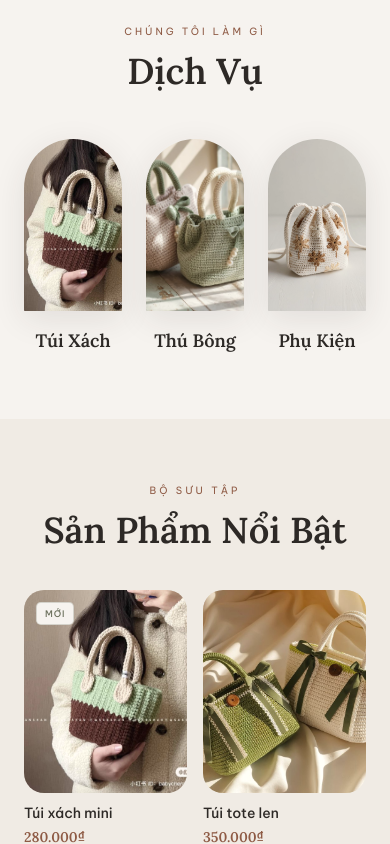
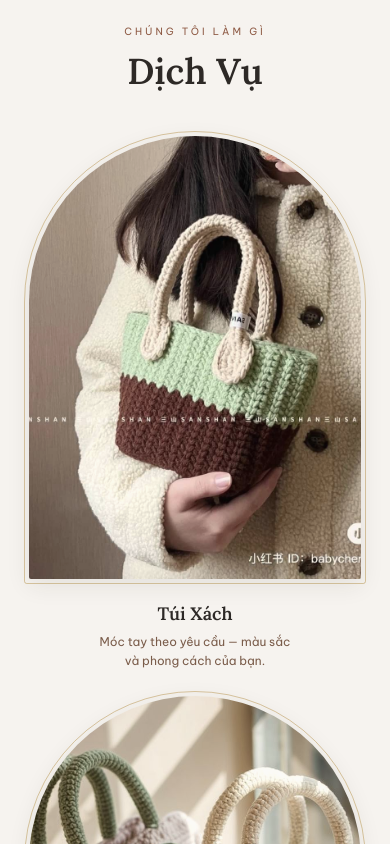
Before and after one commit to lanhphammttb/hala-landing, a Next.js app: page / in a window 390 px wide. Shown: the part 940-1784 px from the top of the page. Built offline with nearby package versions, Linux system fonts and the light colour scheme.

Commit message:
fix: services arch 3:4 ratio, gold border frame, subtitle, 1/2/3-col responsive grid

```diff
--- a/src/components/fleur/Services.tsx
+++ b/src/components/fleur/Services.tsx
@@ -4,34 +4,53 @@ import FadeIn from "./FadeIn";
 import VintageImage from "./VintageImage";
 
 const services = [
-  { title: "Túi Xách", img: "/anh1.jpg" },
-  { title: "Thú Bông", img: "/anh3.jpg" },
-  { title: "Phụ Kiện", img: "/anh4.jpg" },
+  {
+    title: "Túi Xách",
+    sub: "Móc tay theo yêu cầu — màu sắc và phong cách của bạn.",
+    img: "/anh1.jpg",
+  },
+  {
+    title: "Thú Bông",
+    sub: "Quà tặng dễ thương, ý nghĩa cho mọi dịp.",
+    img: "/anh3.jpg",
+  },
+  {
+    title: "Phụ Kiện",
+    sub: "Mũ, khăn, túi nhỏ — nhận order bất kỳ.",
+    img: "/anh4.jpg",
+  },
 ];
 
 export default function FleurServices() {
   return (
-    <section id="services" className="py-16 md:py-24 px-6 md:px-10"
+    <section id="services" className="py-16 md:py-20 px-6 md:px-10"
       style={{ backgroundColor: "#F6F3EF" }}>
       <div className="max-w-360 mx-auto">
 
         <FadeIn>
-          <div className="text-center mb-12">
+          <div className="text-center mb-10">
             <p className="text-[10px] tracking-[0.3em] uppercase text-accent mb-3">Chúng tôi làm gì</p>
             <h2 className="font-serif font-semibold text-warm-900 text-4xl md:text-5xl">Dịch Vụ</h2>
           </div>
         </FadeIn>
 
-        <div className="grid grid-cols-3 gap-6 md:gap-8 xl:gap-12">
+        {/* Responsive: 1 col mobile → 2 col sm → 3 col lg */}
+        <div className="grid grid-cols-1 sm:grid-cols-2 lg:grid-cols-3 gap-5 md:gap-6">
           {services.map((s, i) => (
             <FadeIn key={s.title} delay={i * 0.1}>
-              <a href="#contact" className="group flex flex-col items-center text-center cursor-pointer">
+              <a href="#contact" className="group flex flex-col items-center text-center">
 
+                {/* Arch with gold border frame */}
                 <div className="w-full mb-4" style={{
+                  padding: "4px",
                   borderRadius: "999px 999px 1rem 1rem",
+                  border: "1px solid rgba(180,140,60,0.45)",
+                }}>
+                  <div style={{
+                    borderRadius: "999px 999px 0.75rem 0.75rem",
                     overflow: "hidden",
-                  aspectRatio: "4/7",
-                  boxShadow: "0 8px 32px rgba(45,41,38,0.10)",
+                    aspectRatio: "3/4",
+                    boxShadow: "0 6px 24px rgba(45,41,38,0.09)",
                   }}>
                     <VintageImage
                       src={s.img}
@@ -39,8 +58,10 @@ export default function FleurServices() {
                       className="group-hover:scale-105 transition-transform duration-700"
                     />
                   </div>
+                </div>
 
-                <h3 className="font-serif text-lg text-warm-900 font-semibold">{s.title}</h3>
+                <h3 className="font-serif text-lg text-warm-900 font-semibold mb-1">{s.title}</h3>
+                <p className="text-xs text-warm-700 leading-relaxed max-w-52">{s.sub}</p>
 
               </a>
             </FadeIn>
```
Lines whose indentation alone changed are shown as unchanged.
